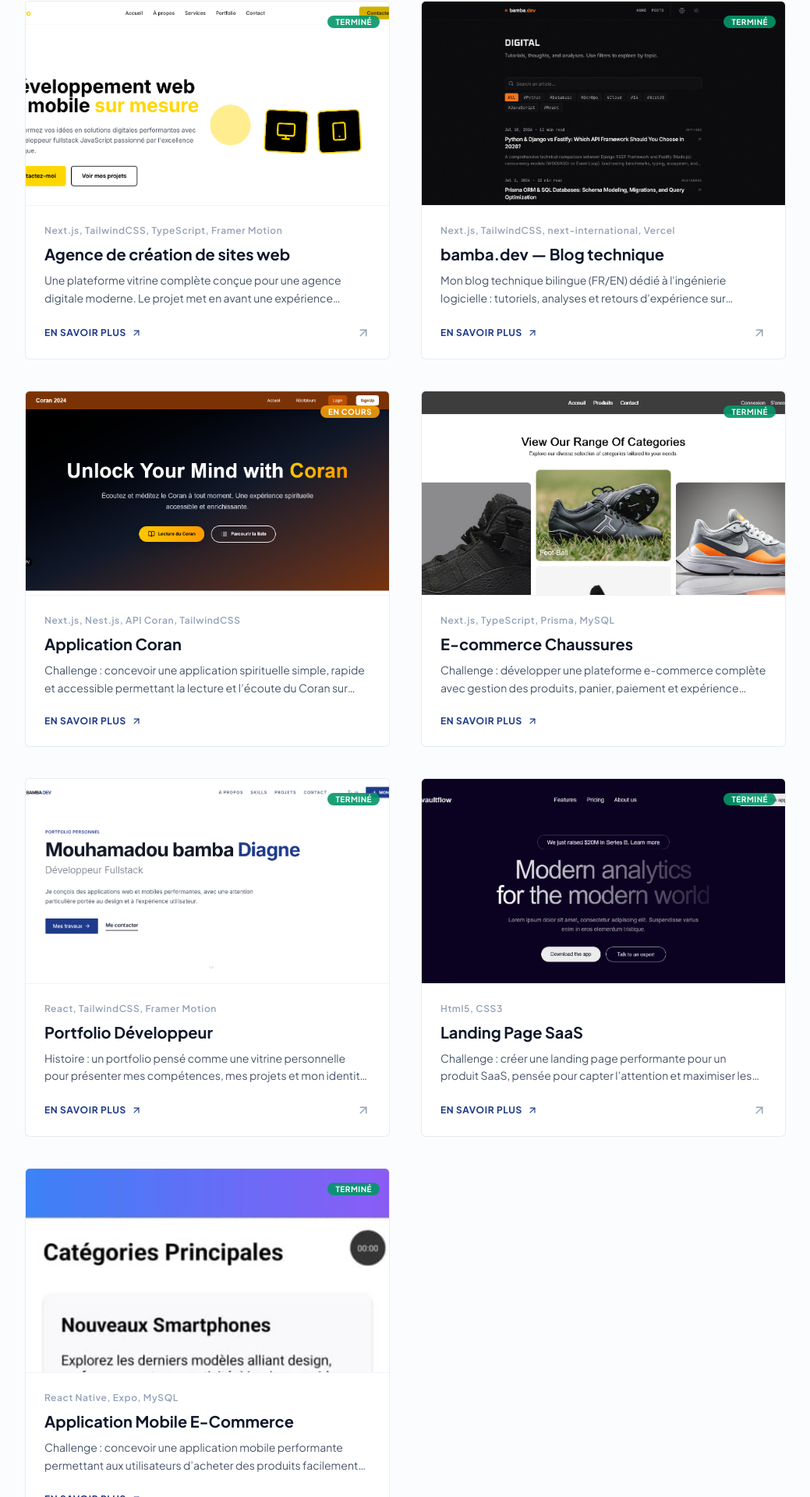
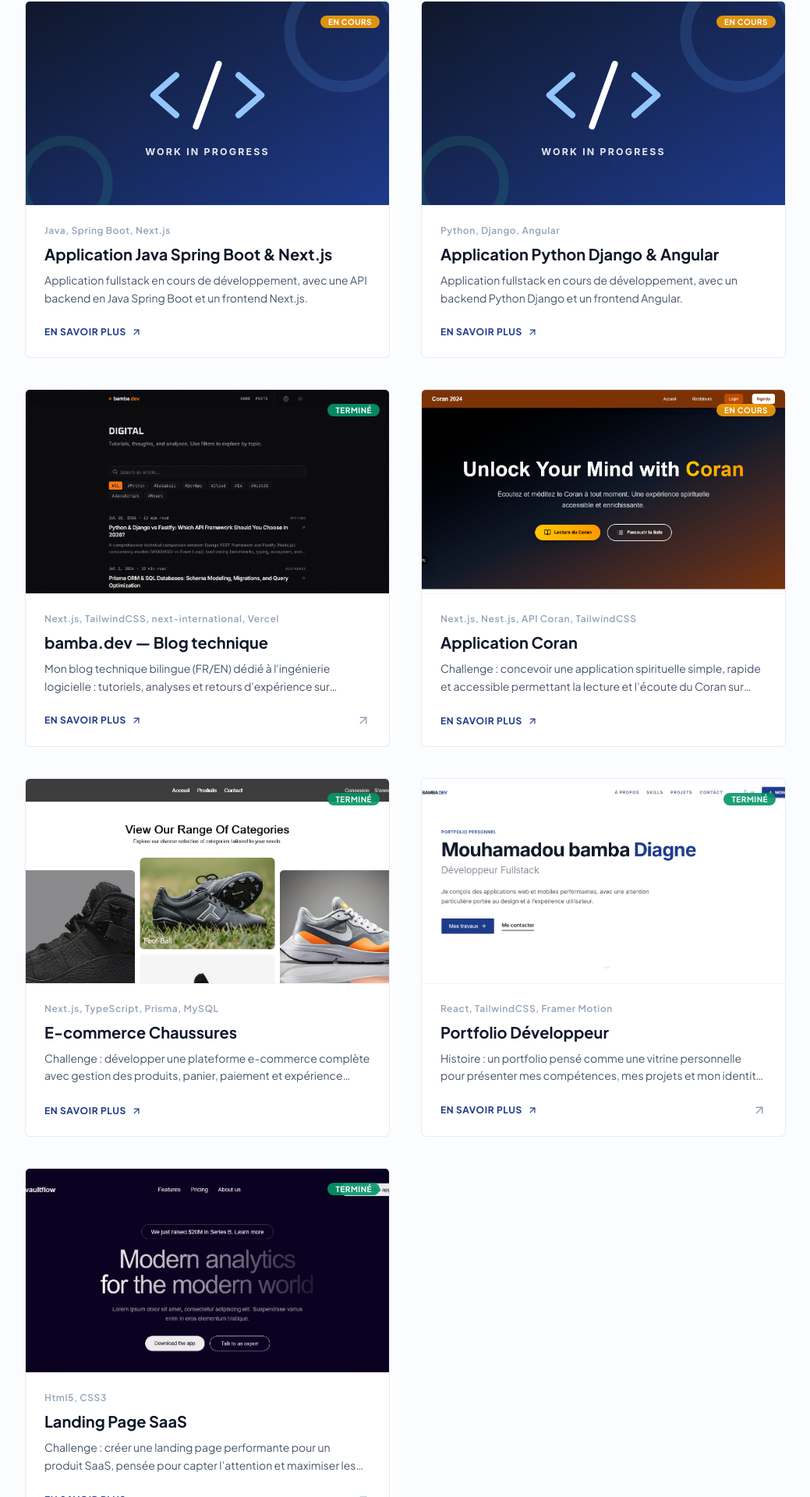
Before and after one commit to Bamba24/portofolio, a React (Vite) app: page / in a window 1280 px wide. Shown: the part 5518-7438 px from the top of the page at 78% size, without its empty margins (120-1159 px from the left). Built offline with nearby package versions, Linux system fonts and the light colour scheme; a web font is replaced by a local one.

Commit message:
refaactor: adding new projet and updating some informations

```diff
--- a/src/components/Projects.tsx
+++ b/src/components/Projects.tsx
@@ -46,24 +46,28 @@ export default function Projects({ onSelectProject }: ProjectsProps) {
         "A stock and point-of-sale management platform that lets merchants track inventory and sales and manage their agents in real time. I built the entire frontend.",
       challengeFr: "Concevoir une interface de gestion claire et fiable pour des commerçants, avec un suivi précis des stocks et des ventes, et un déploiement reproductible.",
       challengeEn: "Design a clear and reliable management interface for merchants, with accurate stock and sales tracking and a reproducible deployment.",
-      solutionFr: "Implémentation complète du frontend avec Next.js (App Router), interface responsive en TailwindCSS, parcours d'authentification complet et conteneurisation avec Docker pour le déploiement.",
-      solutionEn: "Full frontend implementation with Next.js (App Router), responsive TailwindCSS UI, complete authentication flow, and Docker containerization for deployment.",
+      solutionFr: "Implémentation complète du frontend avec Next.js (App Router) consommant une API GraphQL via TanStack Query, tableaux de données avec TanStack Table, validation des formulaires avec Zod, état client avec Zustand, filtres synchronisés dans l'URL avec nuqs, et conteneurisation avec Docker pour le déploiement.",
+      solutionEn: "Full frontend implementation with Next.js (App Router) consuming a GraphQL API through TanStack Query, data tables with TanStack Table, form validation with Zod, client state with Zustand, URL-synced filters with nuqs, and Docker containerization for deployment.",
       image: "/images/Gestion de stock-image-crm.png",
       category: "Web",
-      technologies: ["Next.js", "TailwindCSS", "Docker"],
+      technologies: ["Next.js", "GraphQL", "TanStack Query", "TanStack Table", "Zod", "Zustand", "nuqs", "TailwindCSS", "Docker"],
       demo: "https://crm2.noflai.com/",
       featuresFr: [
         "Authentification : connexion, inscription, mot de passe oublié",
         "Suivi des stocks et des ventes",
         "Pilotage des agents en temps réel",
-        "SEO et métadonnées Open Graph",
+        "Tableaux de données interactifs (TanStack Table)",
+        "Filtres et recherche synchronisés dans l'URL (nuqs)",
+        "Validation des formulaires avec Zod",
         "Conteneurisation et déploiement avec Docker"
       ],
       featuresEn: [
         "Authentication: login, sign-up, password reset",
         "Stock and sales tracking",
         "Real-time agent management",
-        "SEO and Open Graph metadata",
+        "Interactive data tables (TanStack Table)",
+        "URL-synced filters and search (nuqs)",
+        "Form validation with Zod",
         "Docker containerization and deployment"
       ],
       status: "Terminé",
@@ -100,35 +104,48 @@ export default function Projects({ onSelectProject }: ProjectsProps) {
       statusEn: "In building"
     },
     {
-      id: 1,
-      titleFr: "Agence de création de sites web",
-      titleEn: "Web Design Agency",
+      id: 10,
+      titleFr: "Application Java Spring Boot & Next.js",
+      titleEn: "Java Spring Boot & Next.js Application",
       descriptionFr:
-        "Une plateforme vitrine complète conçue pour une agence digitale moderne. Le projet met en avant une expérience utilisateur fluide, un design orienté conversion et une architecture performante.",
+        "Application fullstack en cours de développement, avec une API backend en Java Spring Boot et un frontend Next.js.",
       descriptionEn:
-        "A comprehensive showcase platform designed for a modern digital agency. The project highlights a fluid UX, conversion-oriented layout, and high-performance architecture.",
-      challengeFr: "Créer une identité digitale élégante capable de capter l'attention des prospects et de convertir le trafic en demandes de devis qualifiées.",
-      challengeEn: "Build an elegant digital identity capable of capturing prospect interest and converting traffic into qualified lead inquiries.",
-      solutionFr: "Développement avec Next.js et TailwindCSS avec un découpage modulaire des services, des animations subtiles et un tunnel de contact optimisé.",
-      solutionEn: "Developed with Next.js and TailwindCSS featuring modular service sections, subtle micro-interactions, and an optimized contact flow.",
-      image: "/images/agence.png",
+        "Fullstack application under development, with a Java Spring Boot backend API and a Next.js frontend.",
+      image: "/images/default-project.svg",
       category: "Web",
-      technologies: ["Next.js", "TailwindCSS", "TypeScript", "Framer Motion"],
-      demo: "https://agence-beryl.vercel.app/",
+      technologies: ["Java", "Spring Boot", "Next.js"],
       featuresFr: [
-        "Pages services dynamiques et modulaires",
-        "Design ultra-réactif orienté conversion",
-        "Formulaire de contact avec validation",
-        "Optimisation SEO et temps de chargement"
+        "API backend avec Java Spring Boot",
+        "Frontend avec Next.js"
       ],
       featuresEn: [
-        "Dynamic and modular service pages",
-        "Ultra-responsive conversion-focused UI",
-        "Validated contact form",
-        "SEO and page speed optimization"
+        "Backend API with Java Spring Boot",
+        "Next.js frontend"
       ],
-      status: "Terminé",
-      statusEn: "Finished"
+      status: "En cours",
+      statusEn: "In building"
+    },
+    {
+      id: 11,
+      titleFr: "Application Python Django & Angular",
+      titleEn: "Python Django & Angular Application",
+      descriptionFr:
+        "Application fullstack en cours de développement, avec un backend Python Django et un frontend Angular.",
+      descriptionEn:
+        "Fullstack application under development, with a Python Django backend and an Angular frontend.",
+      image: "/images/default-project.svg",
+      category: "Web",
+      technologies: ["Python", "Django", "Angular"],
+      featuresFr: [
+        "Backend avec Python Django",
+        "Frontend avec Angular"
+      ],
+      featuresEn: [
+        "Python Django backend",
+        "Angular frontend"
+      ],
+      status: "En cours",
+      statusEn: "In building"
     },
     {
       id: 2,
@@ -276,34 +293,10 @@ export default function Projects({ onSelectProject }: ProjectsProps) {
       ],
       status: "Terminé",
       statusEn: "Finished"
-    },
-    {
-      id: 7,
-      titleFr: "Application Mobile E-Commerce",
-      titleEn: "E-Commerce Mobile App",
-      descriptionFr:
-        "Challenge : concevoir une application mobile performante permettant aux utilisateurs d’acheter des produits facilement depuis leur smartphone, avec une navigation fluide.",
-      descriptionEn:
-        "Challenge: build a high-performance mobile application allowing users to shop easily from their smartphones with a smooth experience.",
-      image: "/images/mobile.jpeg",
-      category: "Mobile",
-      technologies: ["React Native", "Expo", "MySQL"],
-      featuresFr: [
-        "Navigation par onglets",
-        "Ajout au panier mobile",
-        "Interface tactile fluide"
-      ],
-      featuresEn: [
-        "Tab navigation",
-        "Mobile cart management",
-        "Smooth touch UI"
-      ],
-      status: "Terminé",
-      statusEn: "Finished"
     }
   ];
 
-  const categories = ['Tous', 'Web', 'Mobile'];
+  const categories = ['Tous', 'Web'];
 
   const filteredProjects = selectedCategory === 'Tous'
     ? projects
```
Also changed, not shown: public/images/default-project.svg (added).
